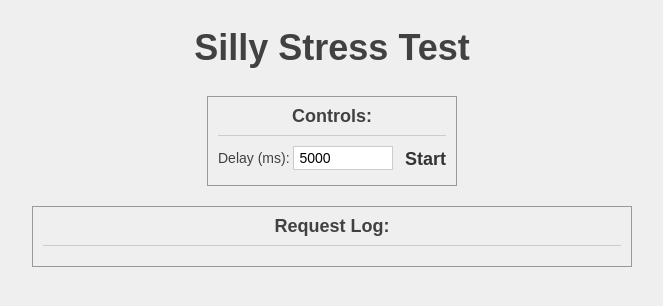
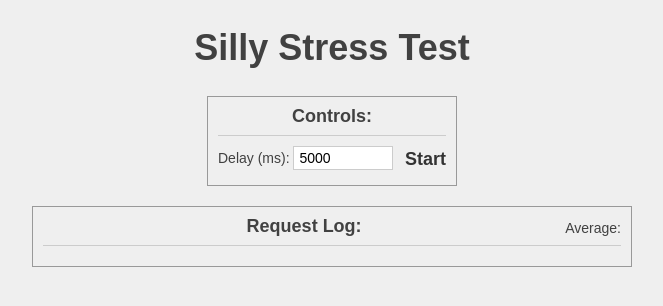
Before and after one commit to funnylookinhat/sillystresstest, a PHP site: page / in a window 1280 px wide. Shown: the top 306 px of the page, without its empty margins (308-971 px from the left). Run offline with PHP 8.4, Linux system fonts and the light colour scheme; some libraries are stand-ins or nearby versions.

Commit message:
Bug fix 11.

```diff
--- a/index.html
+++ b/index.html
@@ -10,7 +10,7 @@
 			<p>Delay (ms): <input type="text" id="delay" value="5000"><a href="#" id="startstop"></a></p>
 		</div>
 		<div id="log-wrapper">
-			<h2>Request Log:<span id="average"></span></h2>
+			<h2>Request Log:<span id="average">Average: <span id="average-value"></span></span></h2>
 			<div id="log"></div>
 		</div>
 		<script type="text/javascript" src="//cdnjs.cloudflare.com/ajax/libs/jquery/1.9.1/jquery.min.js"></script>
@@ -36,7 +36,7 @@
 								total += parseInt(data.data.time);
 								count++;
 								average = parseFloat( total / count ).toFixed(2);
-								$("#average").text(average);
+								$("#average-value").text(average);
 								var time = new Date();
 								var timestamp = ( time.getHours() < 10 ? '0'+time.getHours() : time.getHours() )+':'+( time.getMinutes() < 10 ? '0'+time.getMinutes() : time.getMinutes() )+':'+( time.getSeconds() < 10 ? '0'+time.getSeconds() : time.getSeconds() );
 								$result = $('<p><span class="time">Result Time: '+data.data.time+'</span>Best Hash: '+data.data.hash+' ( '+data.data.count+' )<span class="timestamp">'+timestamp+'</p>');
--- a/sst.css
+++ b/sst.css
@@ -54,6 +54,8 @@ h2 {
 	font-size: 14px;
 	line-height: 14px;
 	text-align: right;
+	margin-top: 4px;
+	font-weight: normal;
 }
 
 #log {
```
